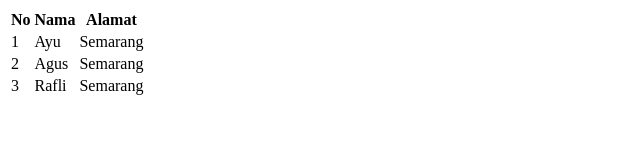
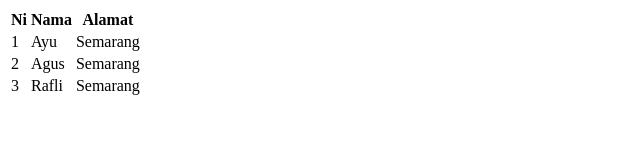
Before and after one commit to RafliBachtiar/tesdoanginimah, a plain HTML site: page page2.html in a window 1280 px wide. Shown: the full height of the page, 0-640 px from the left. Drawn offline with Linux system fonts and the light colour scheme.

Commit message:
first change

```diff
--- a/page2.html
+++ b/page2.html
@@ -10,7 +10,7 @@
     <table>
       <thead>
         <tr>
-          <th>No</th>
+          <th>Ni</th>
           <th>Nama</th>
           <th>Alamat</th>
         </tr>
```
